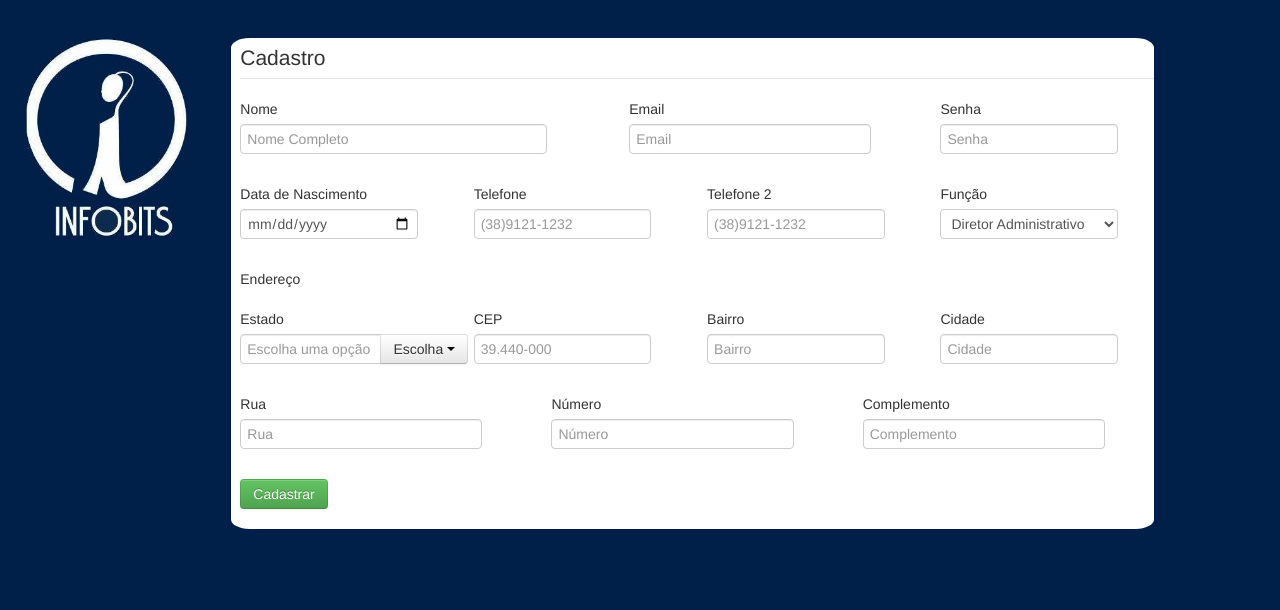
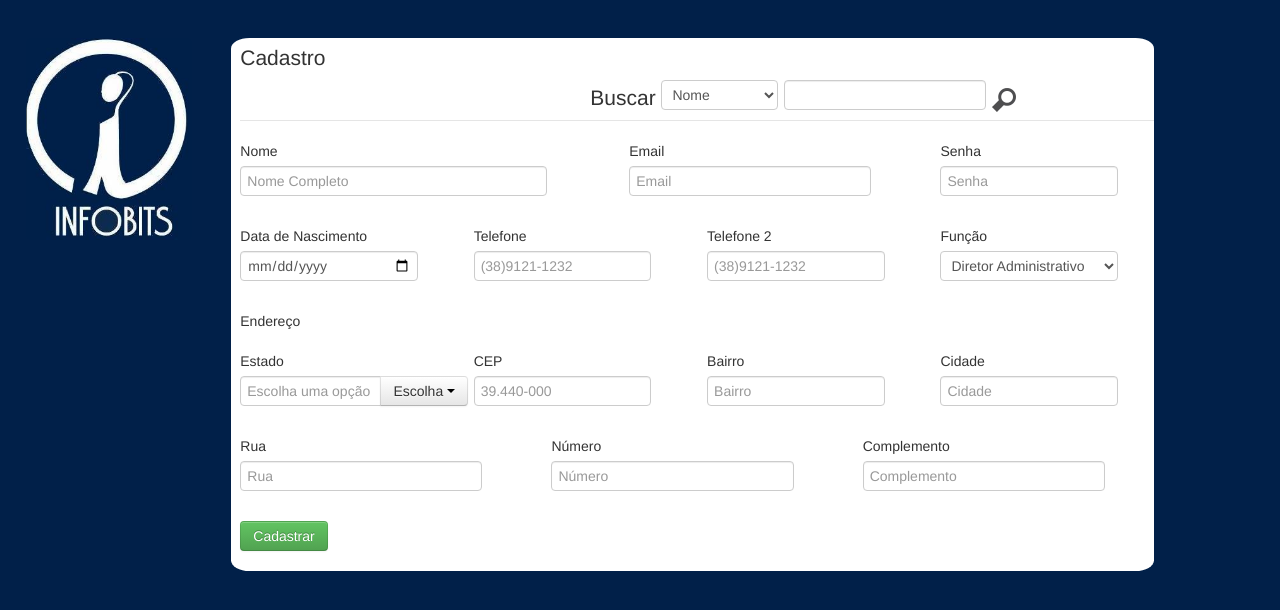
Before and after one commit to caickandrade/sistema_de_ponto, a CodeIgniter app: page /sistema_de_ponto/index.php/cadastro/index in a window 1280 px wide. Shown: the top 610 px of the page. Run offline with CodeIgniter, Linux system fonts and the light colour scheme; some libraries are stand-ins or nearby versions.

Commit message:
Implementando busca

```diff
--- a/application/controllers/cadastro.php
+++ b/application/controllers/cadastro.php
@@ -63,6 +63,20 @@ class Cadastro extends CI_Controller {
 
 	}
 
+	public function getUser(){
+		$this->load->model('user');
+		$user = new User();
+		$data = json_decode($this->input->post("data"));
+
+		if($data->filtro == '1')
+			$user->like("name","%".$data->field."%")->get();
+		$response = array(
+			"data"=> $user->to_json(),
+			"msg" => "Salvo com sucesso!"
+		);
+		echo json_encode($response);
+	}
+
 }
 /* End of file welcome.php */
 /* Location: ./application/controllers/cadastro.php */
--- a/application/views/cadastro.php
+++ b/application/views/cadastro.php
@@ -12,7 +12,7 @@
 		<div class="row-fluid">
 			<div class="span2">
 				<div class="imagem">
-					<img src="assets/img/teste.jpg" alt="not found" class="img-rounded">
+					<img src="<?php echo base_url('/assets/img/teste.jpg')?>" alt="not found" class="img-rounded">
 
 				</div>
 			</div>
@@ -23,8 +23,24 @@
 
 						<fieldset>
 							<legend>
-								Cadastro
+								<div class="title">
+									Cadastro
+								</div>
+								<div class="search">
+									Buscar
+									<select class="filtro span3">
+										<option value="1">Nome</option>
+										<option value="2">CPF</option>
+										<option value="3">E-mail</option>
+									</select>
+									<input type="text" class="text-search span5" />
+									  <input type="image" src="<?php echo base_url('/assets/img/search.png')?>" alt="Submit" class="searchButton">
+								</div>
+								<div style="clear:both;"></div>
 							</legend>
+
+
+
 							<div class="row-fluid">
 								<div class="span5">
 									<label class="control-label">Nome</label>
--- a/assets/css/style.css
+++ b/assets/css/style.css
@@ -53,3 +53,12 @@ color:#000000;
 	margin-left:-30px;
 
 }
+
+.title{
+	float:left;
+}
+.search{
+	float:left;
+	margin-left: 350px;
+	width: 500px;
+}
--- a/assets/js/cadastro.js
+++ b/assets/js/cadastro.js
@@ -7,6 +7,7 @@ $(document).ready(function(){
 function loads(){
 	loadPositions();
 }
+
 
 function loadPositions(){
 	var url = "/sistema_de_ponto/index.php/cadastro/loadPositions";
@@ -24,6 +25,9 @@ function actions(){
 	$('.estado').click(function(){
 		var estado = $.trim($(this).text());
 		$('#estado').val(estado);
+	});
+	$('.searchButton').click(function(){
+		searchUser();
 	});
 	/*$("#phone").mask("(99)9999-9999");
 	$("#phone2").mask("(99)9999-9999");
@@ -107,3 +111,19 @@ function actions(){
 		}
 	});*/
 }
+
+function searchUser(){
+	var data = {};
+	data.filtro = $('.filtro option:selected').val();
+	data.field = $('.text-search').val();
+	if(data.field == "" || data.field == null || data.field == undefined){
+		alert("Preencha o campo de busca");
+	}
+	else{
+		var url = "/sistema_de_ponto/index.php/cadastro/getUser";
+		data = JSON.stringify(data);
+		$.post(url,{'data':data},function(retorno){
+			console.log(retorno);
+		});
+	}
+}
```
Also changed, not shown: assets/img/search.png (added).
